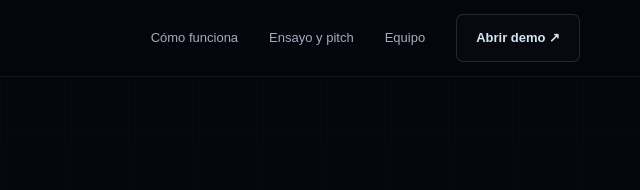
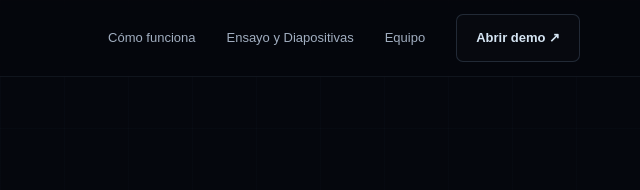
Before and after one commit to jaihernandezma/ColombiaMedHistory, a plain HTML site: page colombiamedhistory-presentacion/index.html in a window 1280 px wide. Shown: the top 190 px of the page, 640-1280 px from the left. Drawn offline with Linux system fonts and the light colour scheme.

```diff
--- a/colombiamedhistory-presentacion/index.html
+++ b/colombiamedhistory-presentacion/index.html
@@ -11,7 +11,7 @@
 <header class="site-header"><nav class="nav wrap" aria-label="Principal">
   <a class="brand" href="#inicio"><img src="./assets/logo.svg" width="34" height="34" alt="">ColombiaMedHistory</a>
   <button class="menu-toggle" type="button" aria-label="Abrir menú" aria-expanded="false" aria-controls="nav-links"><span></span><span></span><span></span></button>
-  <div class="nav-links" id="nav-links"><a href="#recorrido">Cómo funciona</a><a href="#entrega">Ensayo y pitch</a><a href="#equipo">Equipo</a><a class="button button-outline" data-link="demo" href="../index.html">Abrir demo ↗</a></div>
+  <div class="nav-links" id="nav-links"><a href="#recorrido">Cómo funciona</a><a href="#entrega">Ensayo y Diapositivas</a><a href="#equipo">Equipo</a><a class="button button-outline" data-link="demo" href="../index.html">Abrir demo ↗</a></div>
 </nav></header>
 <main class="wrap">
   <section class="portada" id="inicio"><div><p class="kicker">TICs y Competencias Digitales · Pascual Bravo</p>
```
